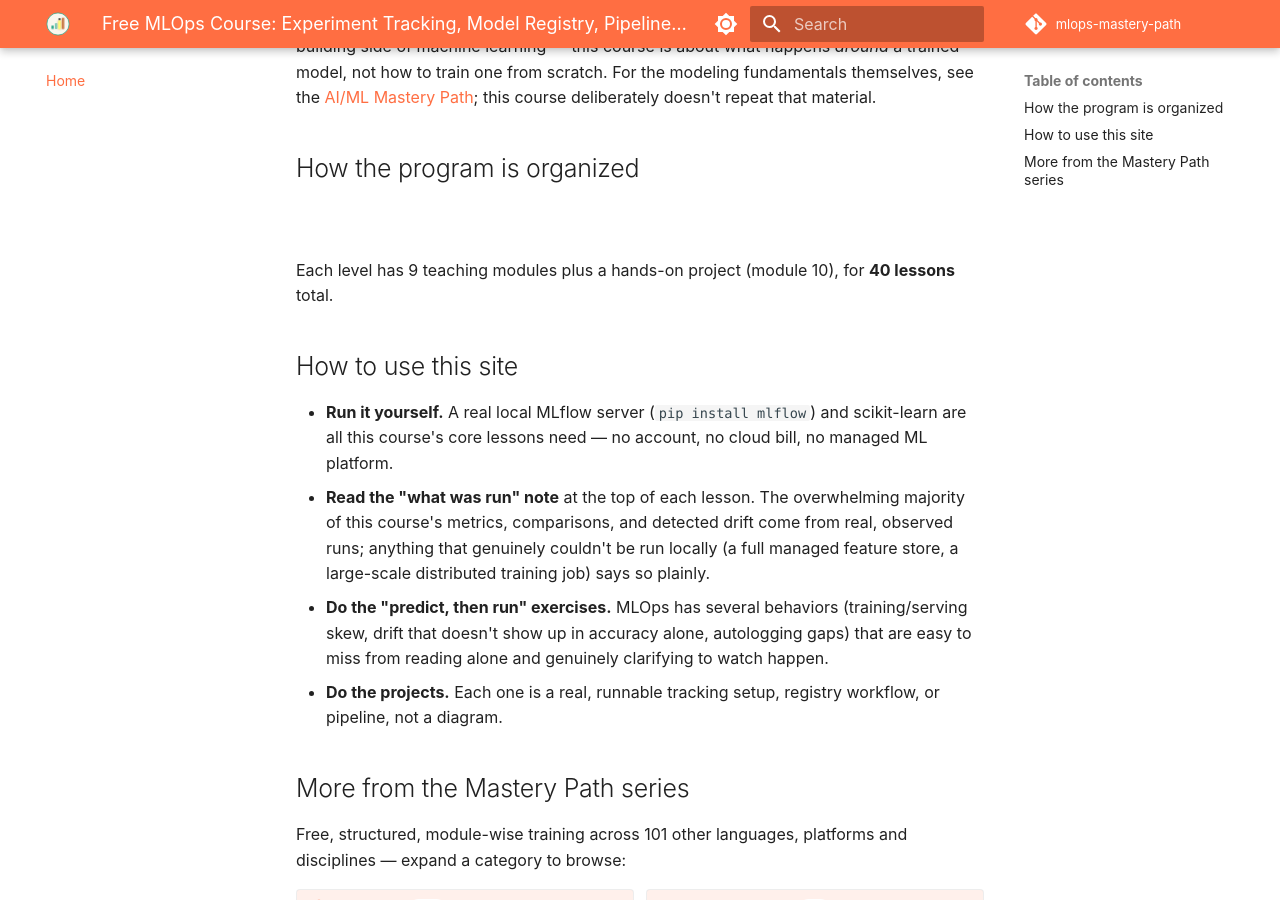
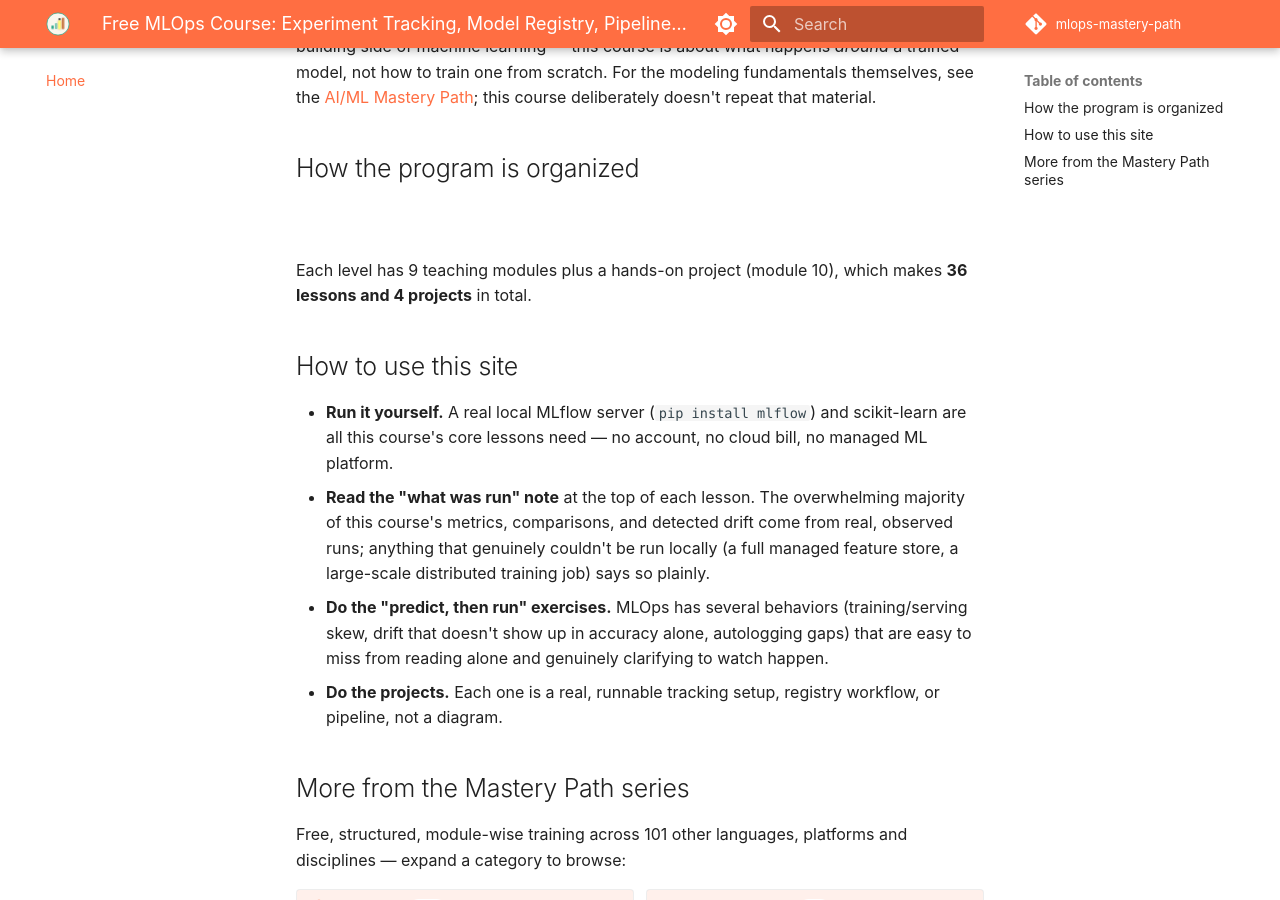
Before and after one commit to SIGILIPELLI/mlops-mastery-path, an MkDocs documentation site: the page built from docs/index.md, in a window 1280 px wide and 900 px high, scrolled down 630 px. Built offline with MkDocs 1.6.1 and Material for MkDocs 9.7.7, drawn with Linux system fonts in a browser that asks for light colours; comment, search, counter and statistics services are not loaded.

Commit message:
Lesson and project counts use one definition; remove stale 'being written' notices
Co-Authored-By: Claude Sonnet 5.5 <noreply@anthropic.com>

```diff
--- a/docs/index.md
+++ b/docs/index.md
@@ -1,6 +1,6 @@
 ---
 title: "Free MLOps Course: Experiment Tracking, Model Registry, Pipelines & Drift Monitoring"
-description: "Free MLOps course: 40 lessons on experiment tracking, model registries, training pipelines, deployment, and drift monitoring."
+description: "Free MLOps course: 36 lessons and 4 projects on experiment tracking, model registries, training pipelines, deployment, and drift monitoring."
 ---
 
 # MLOps Mastery Path
@@ -31,7 +31,7 @@ course deliberately doesn't repeat that material.
 | **3 · Pipelines & Deployment** | Training pipelines, CI/CD for ML, containerizing, canary/shadow deployment, feature stores | 10 | Ship a model through a real, automated, tested pipeline |
 | **4 · Monitoring, Drift & Operating ML at Scale** | Data/concept drift, monitoring without ground truth, retraining triggers, governance | 10 | Detect real model degradation and decide when to retrain |
 
-Each level has 9 teaching modules plus a hands-on project (module 10), for **40 lessons** total.
+Each level has 9 teaching modules plus a hands-on project (module 10), which makes **36 lessons and 4 projects** in total.
 
 ## How to use this site
 
--- a/docs/javascripts/progress-tracker.js
+++ b/docs/javascripts/progress-tracker.js
@@ -43,7 +43,7 @@
     } catch (e) { return null; }
   }
   function isProjectSlug(slug) {
-    return /project|capstone/i.test(slug || "");
+    return /(^|\/)\d+-(project|capstone)\b/i.test(slug || "");
   }
   function pointsFor(slug) {
     return isProjectSlug(slug) ? POINTS_PROJECT : POINTS_LESSON;
```
